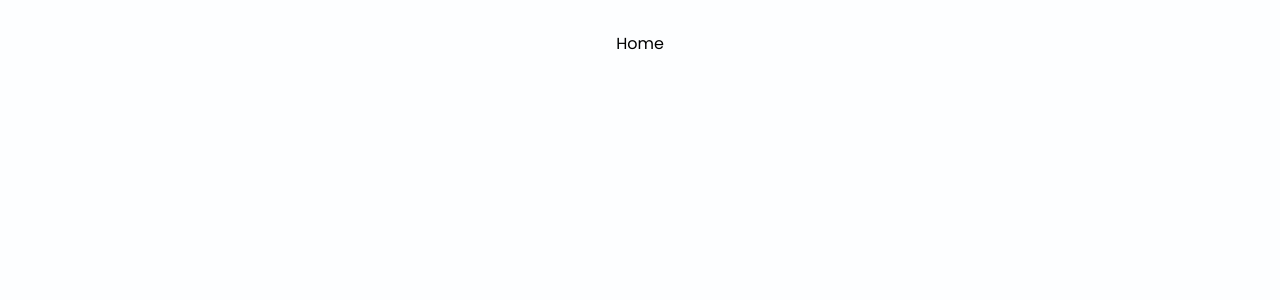
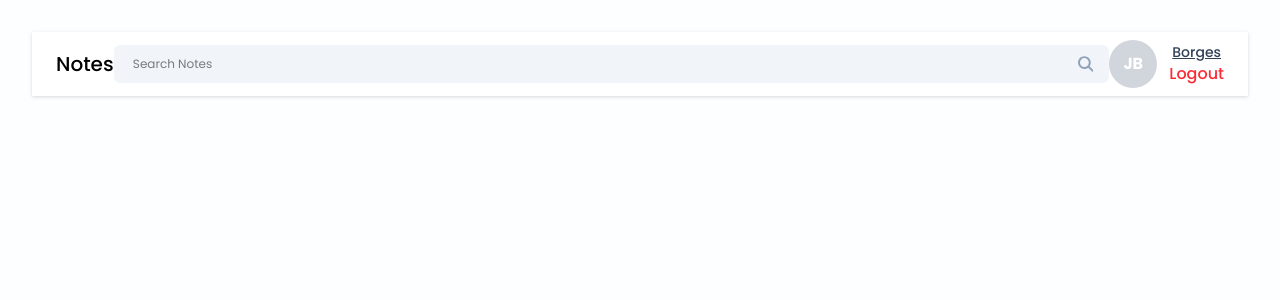
Before and after one commit to Rizandrodev/Notes-app, a React (Vite) app: page /dashboard in a window 1280 px wide. Shown: the top 300 px of the page. Built offline with nearby package versions, Linux system fonts and the light colour scheme.

Commit message:
feat:SearchBar component

```diff
--- /dev/null
+++ b/src/components/Cards/profileInfo.jsx
@@ -0,0 +1,23 @@
+import React from "react";
+import { getInitials } from "../../utils/helper.js";
+
+export const ProfileInfo = ({ onLogout }) => {
+    return (
+        <>
+            <div className="flex items-center gap-3">
+                <div className="w-12 h-12 flex items-center justify-center rounded-full bg-gray-300 text-white font-bold">
+                    {getInitials("Joao Borges")}
+                </div>
+
+                <div>
+                    <p className="text-sm font-medium text-slate-700 underline">
+                        Borges
+                    </p>
+                    <button className="text-red-500 font-medium" onClick={onLogout}>
+                        Logout
+                    </button>
+                </div>
+            </div>
+        </>
+    );
+};
--- a/src/components/Navbar/navbar.jsx
+++ b/src/components/Navbar/navbar.jsx
@@ -1,11 +1,36 @@
-import React from "react";
+import React, { useState } from "react";
+import { ProfileInfo } from "../Cards/profileInfo";
+import { useNavigate } from "react-router-dom";
+import SearchBar from "../searchBar/searchbar";
 
-const Navbar=()=>{
-    return(
-        <div className="bg-white flex items-center justify-between  px-6 py-2 drop-shadow">
+const Navbar = () => {
+    const navigate = useNavigate();  // Certifique-se de que está dentro do componente
+    const [searchQuery, setSearchQuery] = useState("");
+
+    const handleSearch = () => {
+        console.log("Pesquisando:", searchQuery);
+    };
+
+    const onClearSearch = () => {
+        setSearchQuery("");
+    };
+
+    const onLogout = () => {
+        navigate("/login");
+    };
+
+    return (
+        <div className="bg-white flex items-center justify-between px-6 py-2 drop-shadow">
             <h2 className="text-xl font-medium text-black py-2">Notes</h2>
+            <SearchBar
+                value={searchQuery}
+                onChange={({ target }) => setSearchQuery(target.value)}
+                handleSearch={handleSearch}
+                onClearSearch={onClearSearch}
+            />
+            <ProfileInfo onLogout={onLogout} />
         </div>
-    )
-}
+    );
+};
 
-export default Navbar
+export default Navbar;
--- a/src/components/pages/Home/Home.jsx
+++ b/src/components/pages/Home/Home.jsx
@@ -1,8 +1,12 @@
 import React from "react"
+import Navbar from "../../Navbar/navbar"
 
 const Home=()=>{
     return(
-        <div>Home</div>
+        <>
+        <Navbar/>
+        <div></div>
+        </>
     )
 }
 
--- a/src/components/pages/Login/login.jsx
+++ b/src/components/pages/Login/login.jsx
@@ -2,7 +2,7 @@ import React, { useState } from "react";
 import Navbar from "../../Navbar/navbar";
 import { Link } from "react-router-dom";
 import PasswordInput from "../../input/passwordInput";
-import { ValidadeEmail } from "../../../utils/helper";
+import { validateEmail } from "../../../utils/helper.js";
 
 const Login = () => {
     const [email, setEmail] = useState("");
@@ -11,7 +11,7 @@ const Login = () => {
 
     async function handleLogin(e) {
         e.preventDefault(); // Corrigido aqui!
-        if (!ValidadeEmail(email)) {
+        if (!validateEmail(email)) {
             setError("Please enter a valid email");
             return;
         }
@@ -47,7 +47,7 @@ const Login = () => {
                         </button>
                         <p className="text-sm text-center mt-4">
                             Not registered yet? {""}
-                            <Link to='/signup' className="font-medium text-blue-900 underline">
+                                    <Link to='/signup' className="font-medium text-blue-900 underline">
                                 Create an Account
                             </Link>
                         </p>
--- a/src/components/pages/Signup/Signup.jsx
+++ b/src/components/pages/Signup/Signup.jsx
@@ -2,7 +2,7 @@ import React, { useState } from "react";
 import { Link } from "react-router-dom"; // Importando corretamente o Link
 import Navbar from "../../Navbar/navbar";
 import PasswordInput from "../../input/passwordInput"; // Certifique-se de que esse componente está correto
-import { ValidadeEmail } from "../../../utils/helper";
+import { validateEmail } from "../../../utils/helper";
 
 const Signup = () => {
     const [name, setName] = useState("");
@@ -16,7 +16,7 @@ const Signup = () => {
             setError("Please enter your name ")
             return
         }
-        if(!ValidadeEmail(email)){
+        if(!validateEmail(email)){
             setError("Pleasse a valid email adrees")
         }
         if(!password){
--- /dev/null
+++ b/src/components/searchBar/searchbar.jsx
@@ -0,0 +1,21 @@
+import React from "react";
+import {FaMagnifyingGlass} from "react-icons/fa6"
+import {IoMdClose}from "react-icons/io"
+ const SearchBar=({value,onChange,handleSearch,onClearSearch})=>{
+    return(
+        <div className="w-full flex items-center px-4 bg-slate-100 rounded-md">
+            <input type="text"
+                   placeholder=" Search Notes"
+                   className="w-full text-xs bg-transparent py-[11px] outline-none"
+                   value={value}
+                   onChange={onChange}
+            />
+
+            {value &&(<IoMdClose
+            className="text-slate-400 cursor-pointer hover:text-black mr-3" onClick={onClearSearch}
+            />)}
+            <FaMagnifyingGlass className="text-slate-400 cursor-pointer hover:text-black" onClick={handleSearch }/>
+        </div>
+    )
+}
+export default SearchBar
--- a/src/utils/helper.js
+++ b/src/utils/helper.js
@@ -1,4 +1,16 @@
-export const ValidadeEmail = (email) => {
+export const validateEmail = (email) => { // Corrigido nome para padrão PascalCase -> camelCase
     const regex = /^[^\s@]+@[^\s@]+\.[^\s@]+$/;
     return regex.test(email);
 };
+
+export const getInitials = (name) => {
+    if (!name) return "";
+
+    // Dividindo o nome em palavras
+    const words = name.trim().split(" ");
+
+    // Pegando a inicial das duas primeiras palavras (se houver)
+    let initials = words.slice(0, 2).map(word => word[0]).join("");
+
+    return initials.toUpperCase(); // Deixa em maiúsculas
+};
```
